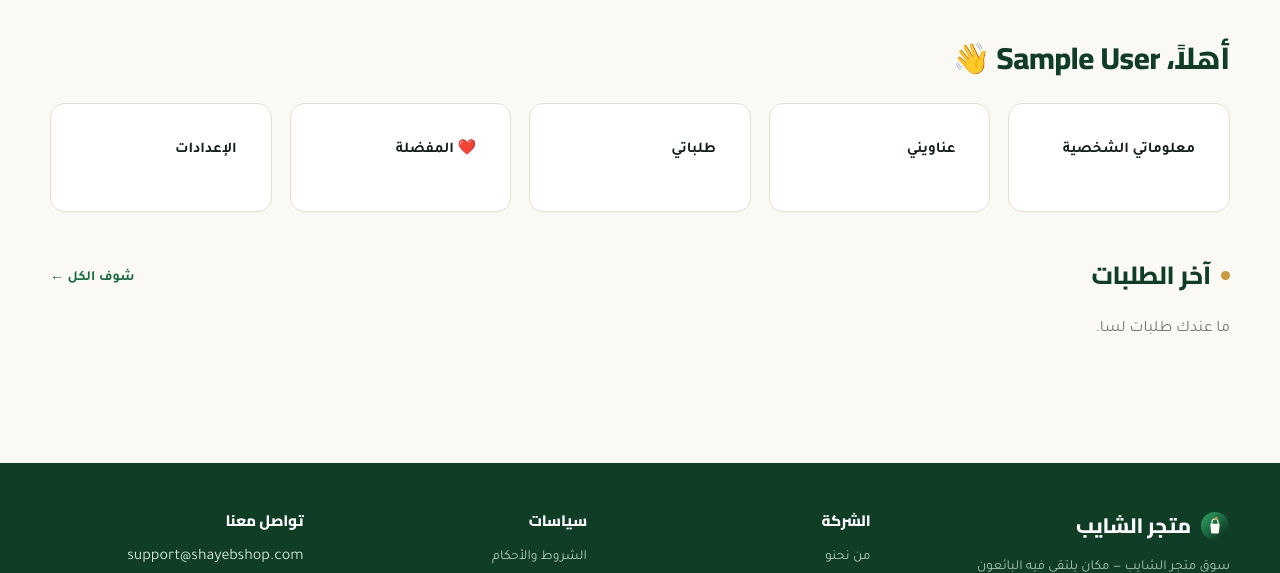
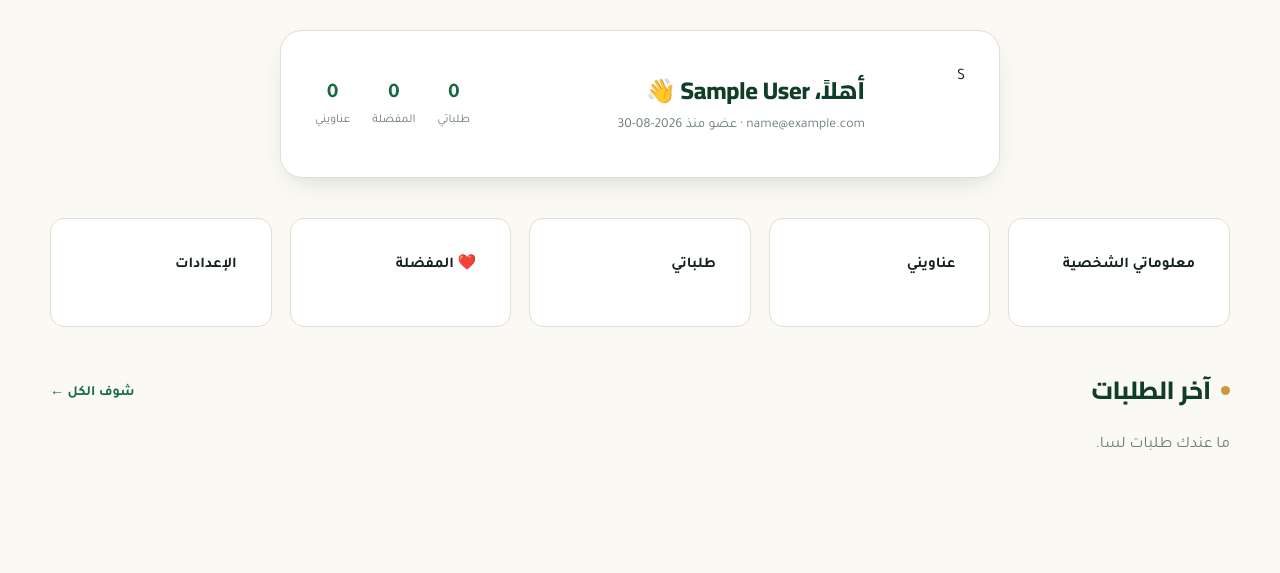
Before and after one commit to yunus-hussein-1/shop1, a Flask app: page /account/ in a window 1280 px wide. Shown: the part 165-738 px from the top of the page. Run offline with Flask 3, Linux system fonts and the light colour scheme; the visitor is signed in with stand-in values (Sample User, id 1); data that the repository does not hold is empty.

Commit message:
تحسين صفحة حسابي بملخص أنيق (صورة، تاريخ العضوية، عدد الطلبات/المفضلة/العناوين)، وإضافة لوحة إحصائيات حقيقية للبائع (إجمالي المبيعات، صافي الأرباح، المبلغ قيد التحويل) بنفس نمط لوحات تحكم البائعين بمنصات كبيرة متل Trendyol

```diff
--- a/routes/profile.py
+++ b/routes/profile.py
@@ -4,7 +4,7 @@
 from flask_login import login_required, current_user, logout_user
 
 from extensions import db
-from models import Address, Order, User
+from models import Address, Order, User, Favorite
 from utils import save_image
 
 profile_bp = Blueprint("profile", __name__, url_prefix="/account")
@@ -19,7 +19,12 @@
         .limit(5)
         .all()
     )
-    return render_template("profile/dashboard.html", recent_orders=recent_orders)
+    stats = {
+        "orders_count": Order.query.filter_by(buyer_id=current_user.id).count(),
+        "favorites_count": Favorite.query.filter_by(user_id=current_user.id).count(),
+        "addresses_count": Address.query.filter_by(user_id=current_user.id).count(),
+    }
+    return render_template("profile/dashboard.html", recent_orders=recent_orders, stats=stats)
 
 
 @profile_bp.route("/edit", methods=["GET", "POST"])
--- a/templates/profile/dashboard.html
+++ b/templates/profile/dashboard.html
@@ -1,8 +1,27 @@
 {% extends "base.html" %}
 {% block content %}
 <div class="container">
-  <h1 class="page-title">أهلاً، {{ current_user.name }} 👋</h1>
-  <div class="grid-products" style="grid-template-columns:repeat(auto-fit,minmax(200px,1fr)); margin-top:20px">
+
+  <div class="form-card wide" style="display:flex; align-items:center; gap:22px; margin-top:30px">
+    <div class="avatar-preview" style="width:78px; height:78px; flex:none">
+      {% if current_user.avatar_path %}
+        <img src="{{ url_for('static', filename=current_user.avatar_path) }}" alt="{{ current_user.name }}">
+      {% else %}
+        <span class="placeholder">{{ current_user.name[0] }}</span>
+      {% endif %}
+    </div>
+    <div style="flex:1">
+      <h1 style="margin:0 0 4px">أهلاً، {{ current_user.name }} 👋</h1>
+      <p style="margin:0; color:var(--ink-500); font-size:.86rem">{{ current_user.email }} · عضو منذ {{ current_user.created_at.strftime('%Y-%m-%d') }}</p>
+    </div>
+    <div style="display:flex; gap:22px; text-align:center">
+      <div><div style="font-weight:900; font-size:1.3rem; color:var(--green-700)">{{ stats.orders_count }}</div><div style="font-size:.75rem; color:var(--ink-500)">{{ t('orders') }}</div></div>
+      <div><div style="font-weight:900; font-size:1.3rem; color:var(--green-700)">{{ stats.favorites_count }}</div><div style="font-size:.75rem; color:var(--ink-500)">المفضلة</div></div>
+      <div><div style="font-weight:900; font-size:1.3rem; color:var(--green-700)">{{ stats.addresses_count }}</div><div style="font-size:.75rem; color:var(--ink-500)">{{ t('addresses') }}</div></div>
+    </div>
+  </div>
+
+  <div class="grid-products" style="grid-template-columns:repeat(auto-fit,minmax(200px,1fr)); margin-top:24px">
     <a href="{{ url_for('profile.edit_info') }}" class="card-product" style="padding:20px"><div class="body"><span class="title">معلوماتي الشخصية</span></div></a>
     <a href="{{ url_for('profile.addresses') }}" class="card-product" style="padding:20px"><div class="body"><span class="title">{{ t('addresses') }}</span></div></a>
     <a href="{{ url_for('shop.my_orders') }}" class="card-product" style="padding:20px"><div class="body"><span class="title">{{ t('orders') }}</span></div></a>
```
Also changed, not shown: routes/seller.py (+18 -5 lines), templates/seller/dashboard.html (+28 -1 lines).
